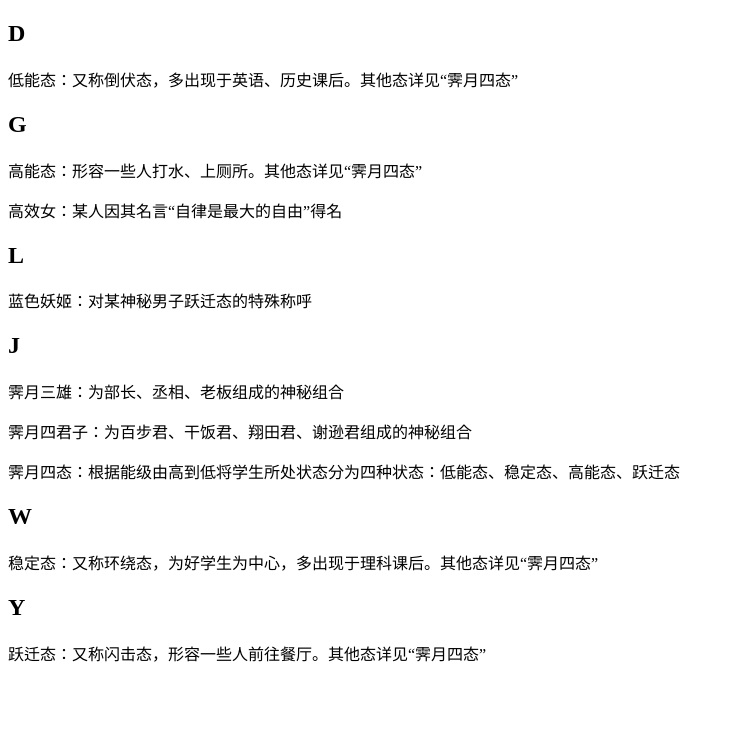
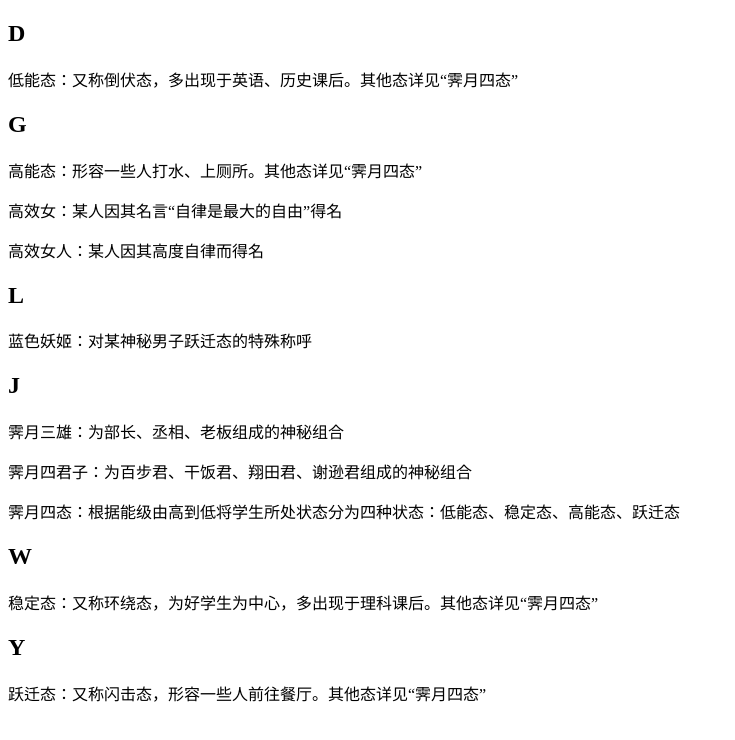
Before and after one commit to Priminary/Jiyue, a plain HTML site: page baike.html in a window 1280 px wide. Shown: the whole page, without its empty margins (0-735 px from the left). Drawn offline with Linux system fonts and the light colour scheme.

Commit message:
Update baike.html

```diff
--- a/baike.html
+++ b/baike.html
@@ -11,6 +11,7 @@
 	<h2>G</h2>
 	<p>高能态：形容一些人打水、上厕所。其他态详见“霁月四态”</p>
 	<p>高效女：某人因其名言“自律是最大的自由”得名</p>
+	<p>高效女人：某人因其高度自律而得名</p>
 	<h2>L</h2>
 	<p>蓝色妖姬：对某神秘男子跃迁态的特殊称呼</p>
 	<h2>J</h2>
```
